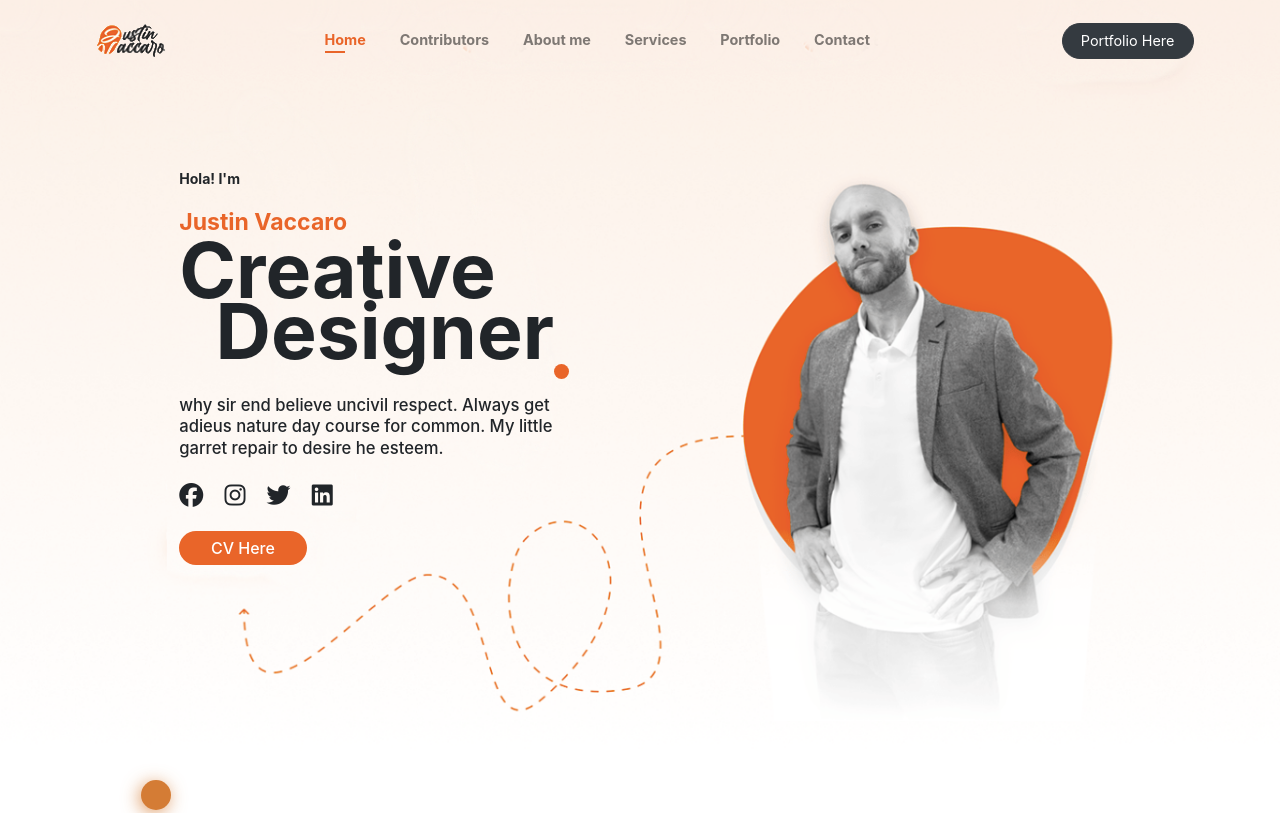
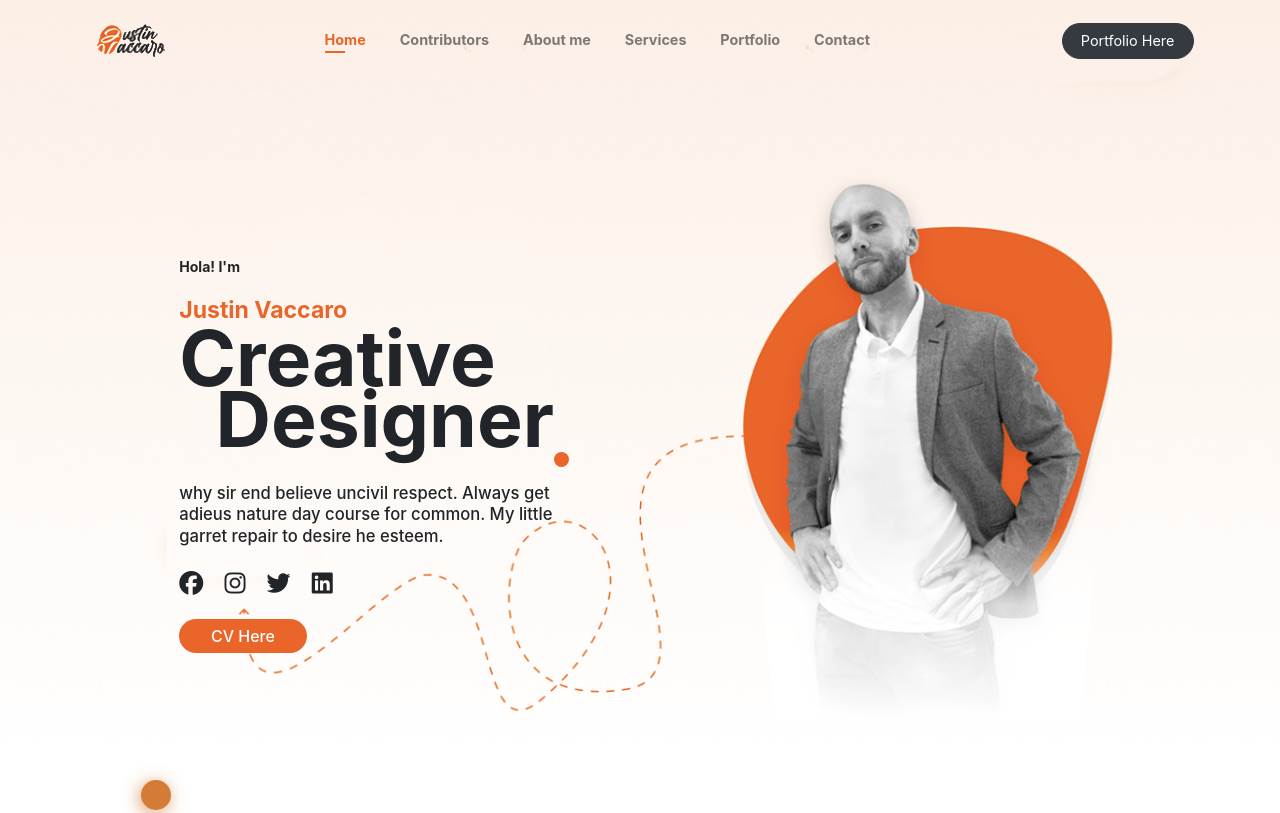
Before and after one commit to kazeemkadiri/resume-website-clone, a plain HTML site: page index.html in a window 1280 px wide. Shown: the top 813 px of the page. Drawn offline with nearby package versions, Linux system fonts and the light colour scheme.

Commit message:
Adjusted the top margin of the hero text

```diff
--- a/assets/css/styles.css
+++ b/assets/css/styles.css
@@ -280,7 +280,7 @@ div.container-fluid{
 
 .hero-text{
     position: absolute;
-    top: 21vh;
+    top: 32vh;
     left: 14vw;
     width: 30vw;
 }
```
